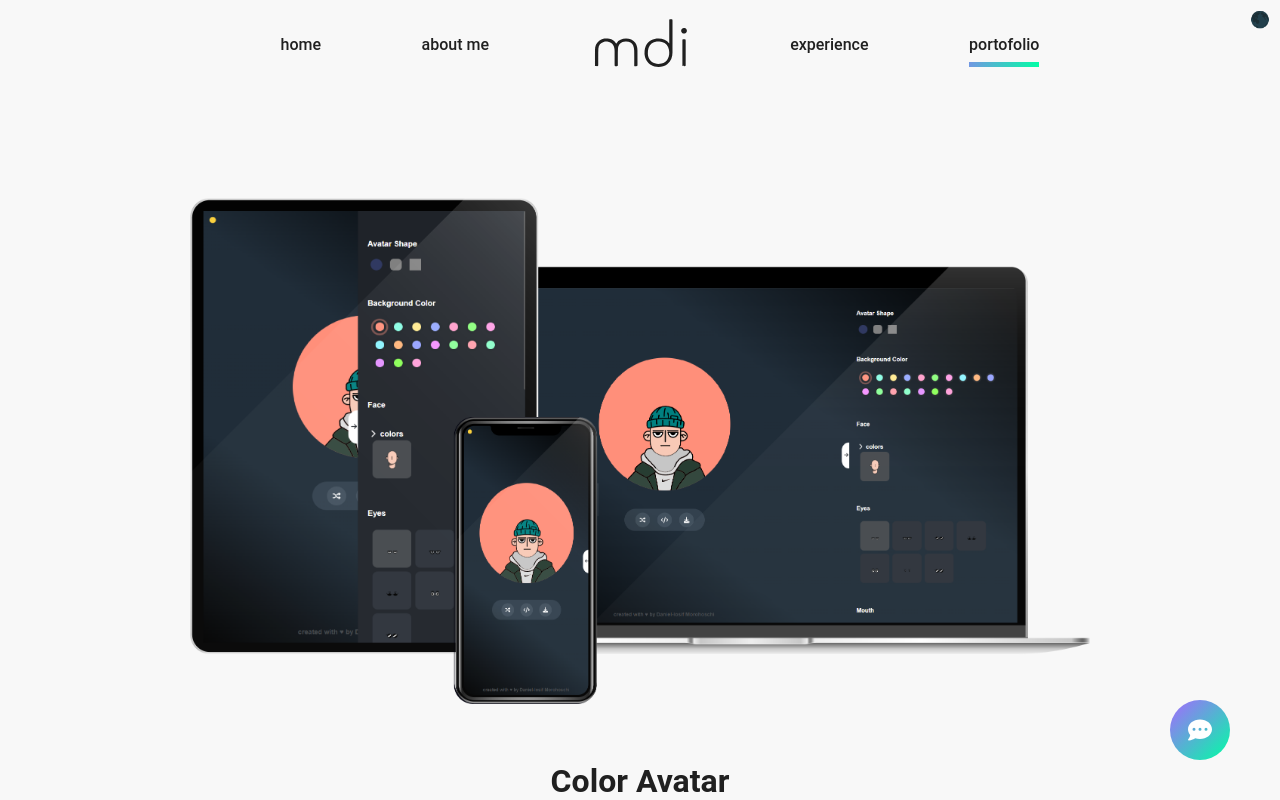
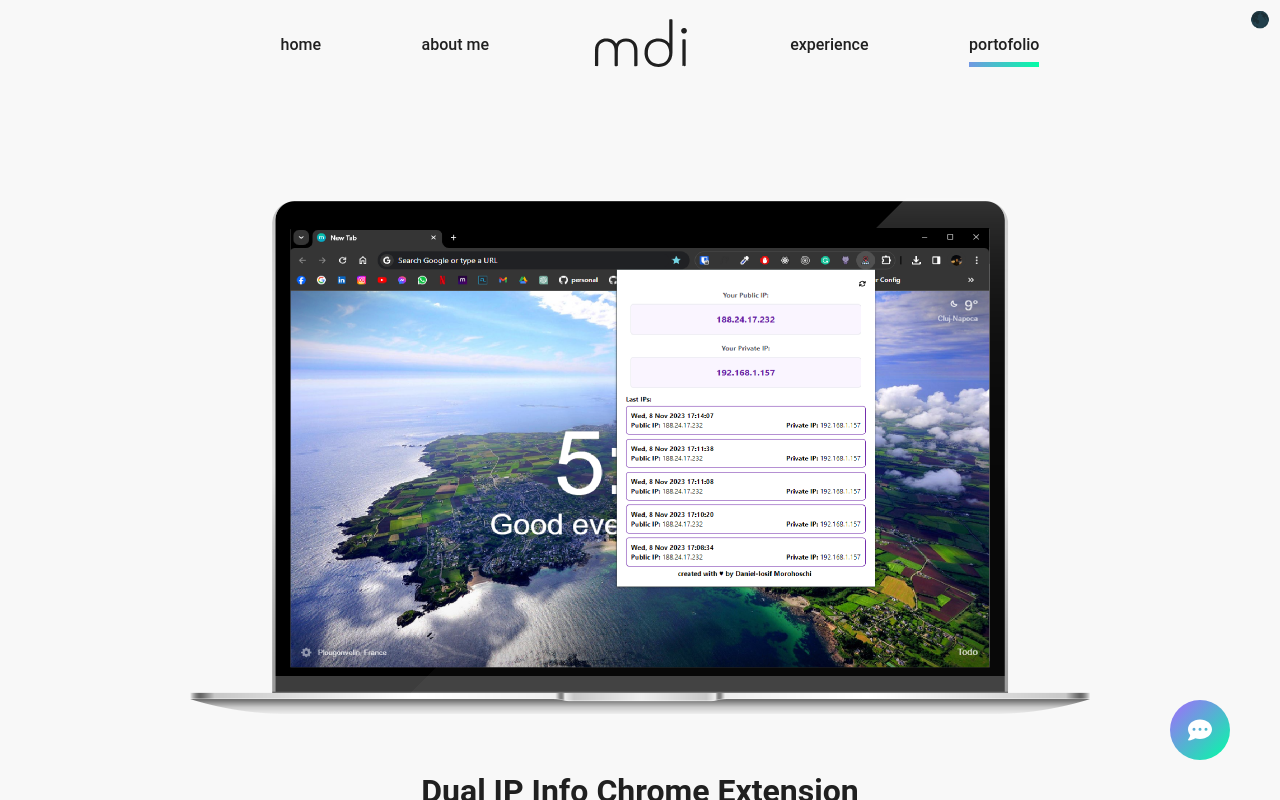
Before and after one commit to morohoschidanieli/portofolio-frontend, a React (Create React App) app: page /#/portofolio in a window 1280 px wide. Built offline with nearby package versions, Linux system fonts and the light colour scheme.

Commit message:
feat: added dual ip info project

```diff
--- a/src/Components/route/Portofolio.js
+++ b/src/Components/route/Portofolio.js
@@ -11,6 +11,7 @@ import LamaSocialMockup from "../../assets/images/projects/Lamasocial-mockup.png
 import ColorAvatarMockup from "../../assets/images/projects/color-avatar-mockup.png";
 import HomeAutomationSystemMockup from "../../assets/images/projects/smart-home-automation-system-mockup.png";
 import PortofolioMockup from "../../assets/images/projects/portofolio-mockup.png";
+import DualIpInfoMockup from "../../assets/images/projects/dual-ip-info-mockup.png";
 import { FontAwesomeIcon } from "@fortawesome/react-fontawesome";
 import { faCompass } from "@fortawesome/free-solid-svg-icons";
 
@@ -61,6 +62,12 @@ const LiveDemoLink = styled.a(
 
 const Portofolio = () => {
   const projects = [
+    {
+      title: "Dual IP Info Chrome Extension",
+      image: DualIpInfoMockup,
+      url: "https://github.com/morohoschidanieli/dual-ip-info",
+      typeOfUrl: "Chrome Store",
+    },
     {
       title: "Color Avatar",
       image: ColorAvatarMockup,
```
Also changed, not shown: src/assets/images/projects/dual-ip-info-mockup.png (added).
